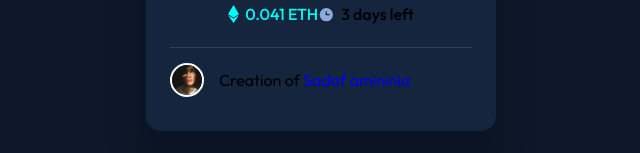
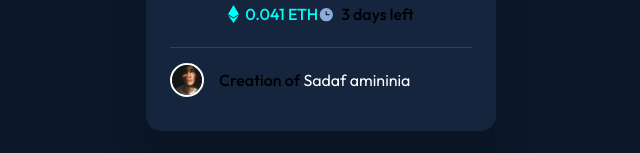
Before and after one commit to sadafamininia99/Fronendmentor-challenge, a plain HTML site: page index.html in a window 1280 px wide. Shown: the part 792-945 px from the top of the page, without its empty margins (319-959 px from the left). Drawn offline with Linux system fonts and the light colour scheme.

Commit message:
footer autor name hover

```diff
--- a/style.css
+++ b/style.css
@@ -127,3 +127,15 @@ body {
   border-radius: 50px;
   margin-right: 15px;
 }
+.c-author{
+  color: var(--blue-yeonder);
+  font-weight: 500;
+}
+.c-author a{
+  color: var(--white);
+  font-weight: 400;
+}
+
+.c-author a:hover{
+  color: var(--aqua);
+}
```
